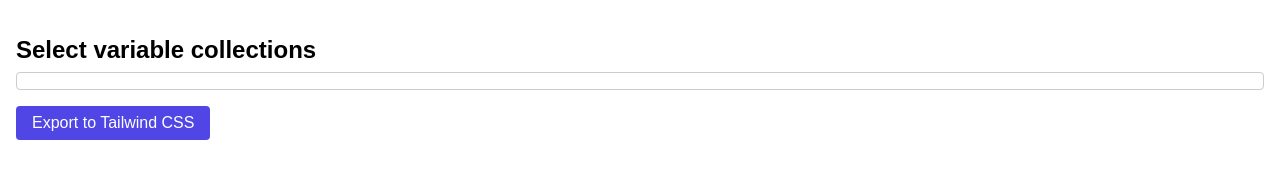
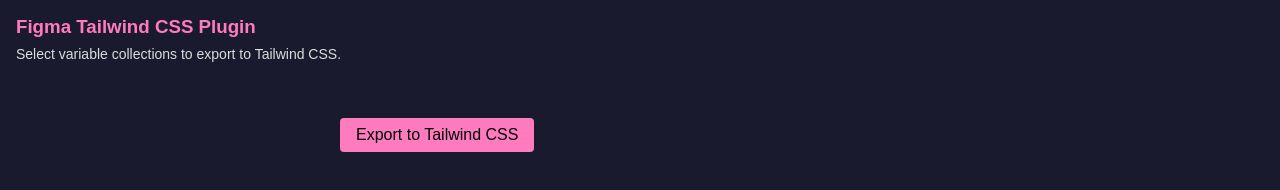
Before and after one commit to rikkynguyen/figma-tailwind-plugin, a plain HTML site: page ui.html in a window 1280 px wide. Drawn offline with Linux system fonts and the light colour scheme.

Commit message:
Decorate the ui

```diff
--- a/ui.html
+++ b/ui.html
@@ -4,27 +4,57 @@
 <head>
   <meta charset="UTF-8" />
   <style>
+    :root {
+      --color-primary: #ff7bbf;
+      --color-secondary: #964ec2;
+      --color-dark-1: #7a3a5b;
+      --color-dark-2: #4c2538;
+      --color-bg: #1a1a2e;
+    }
     body {
       font-family: sans-serif;
-      padding: 1rem;
       margin: 0;
+      background-color: var(--color-bg);
+      color: white;
     }
 
-    h2 {
-      margin-bottom: 0.5rem;
+    h3 {
+      margin: 8px 0;
+      color: var(--color-primary);
+    }
+
+    .header {
+      padding: 0.5rem 1rem;
+    }
+
+    .header small {
+      display: block;
+      color: gainsboro;
+      font-size: 0.875rem;
+    }
+
+    .container {
+      max-width: 600px;
+      margin: 0 auto;
+      padding: 1rem;
     }
 
     .collection-list {
       max-height: 300px;
       overflow-y: auto;
-      border: 1px solid #ccc;
-      padding: 0.5rem;
-      margin-bottom: 1rem;
-      border-radius: 4px;
+      display: flex;
+      flex-direction: column;
+      gap: 0.5rem;
     }
 
     .collection-item {
-      margin: 0.5rem 0;
+      background-color: var(--color-dark-2);
+      padding: 0.5rem 0.25rem;
+      border-radius: 0.25rem;
+    }
+
+    .collection-item:hover {
+      background-color: var(--color-dark-1);
     }
 
     label {
@@ -42,23 +72,40 @@
     button {
       padding: 0.5rem 1rem;
       font-size: 1rem;
-      background: #4f46e5;
-      color: white;
+      background: var(--color-primary);
+      color: black;
       border: none;
       border-radius: 4px;
       cursor: pointer;
     }
 
     button:hover {
-      background: #3730a3;
+      background: var(--color-secondary);
+      color: white;
+    }
+
+    input[type="checkbox"] {
+      border: none;
+      border-radius: 0.025rem;
+    }
+
+    input[type="checkbox"]:checked {
+      accent-color: var(--color-primary);
     }
   </style>
 </head>
 
 <body>
-  <h2>Select variable collections</h2>
-  <div class="collection-list" id="collections"></div>
-  <button id="export">Export to Tailwind CSS</button>
+  <div class="header">
+    <h3>Figma Tailwind CSS Plugin</h3>
+    <small>Select variable collections to export to Tailwind CSS.</small>
+  </div>
+  <div class="container">
+    <div class="collection-list" id="collections"></div>
+  </div>
+  <div class="container">
+    <button id="export">Export to Tailwind CSS</button>
+  </div>
 
   <script>
     const selected = new Set();
```
